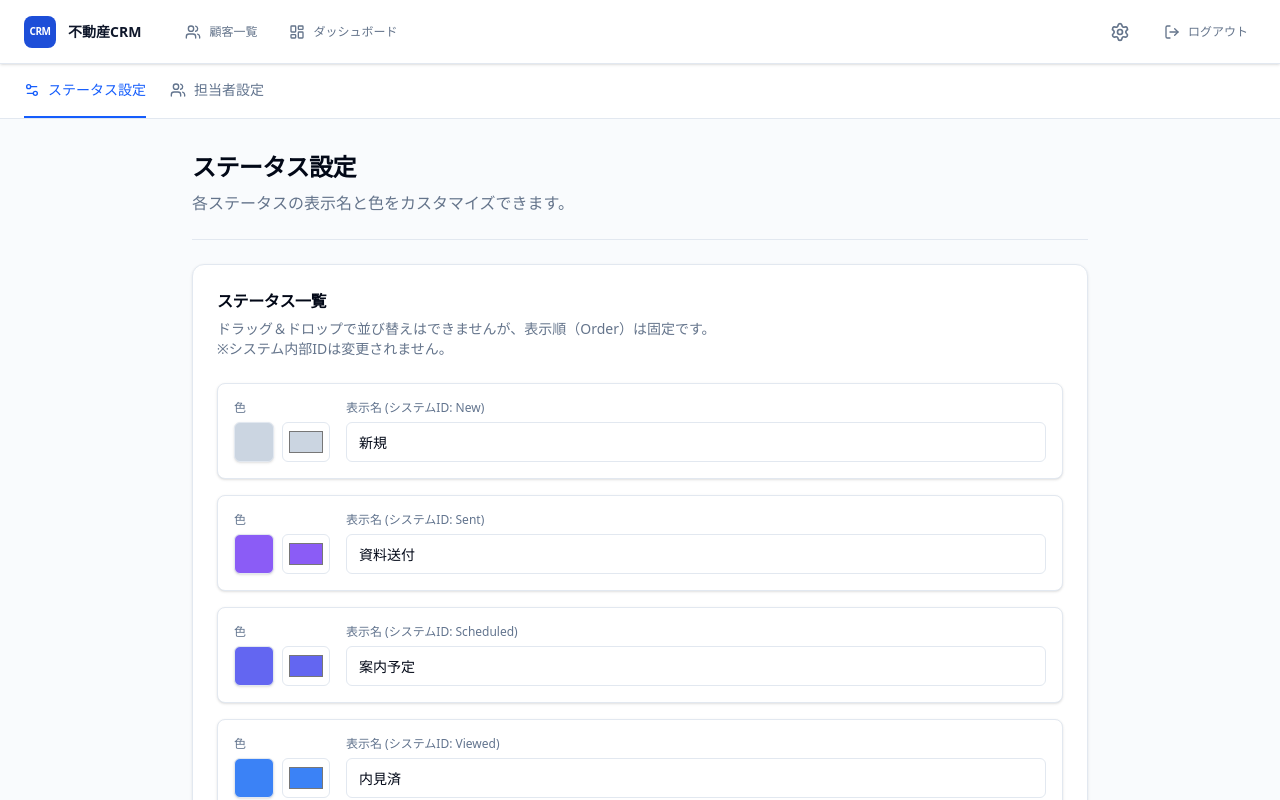
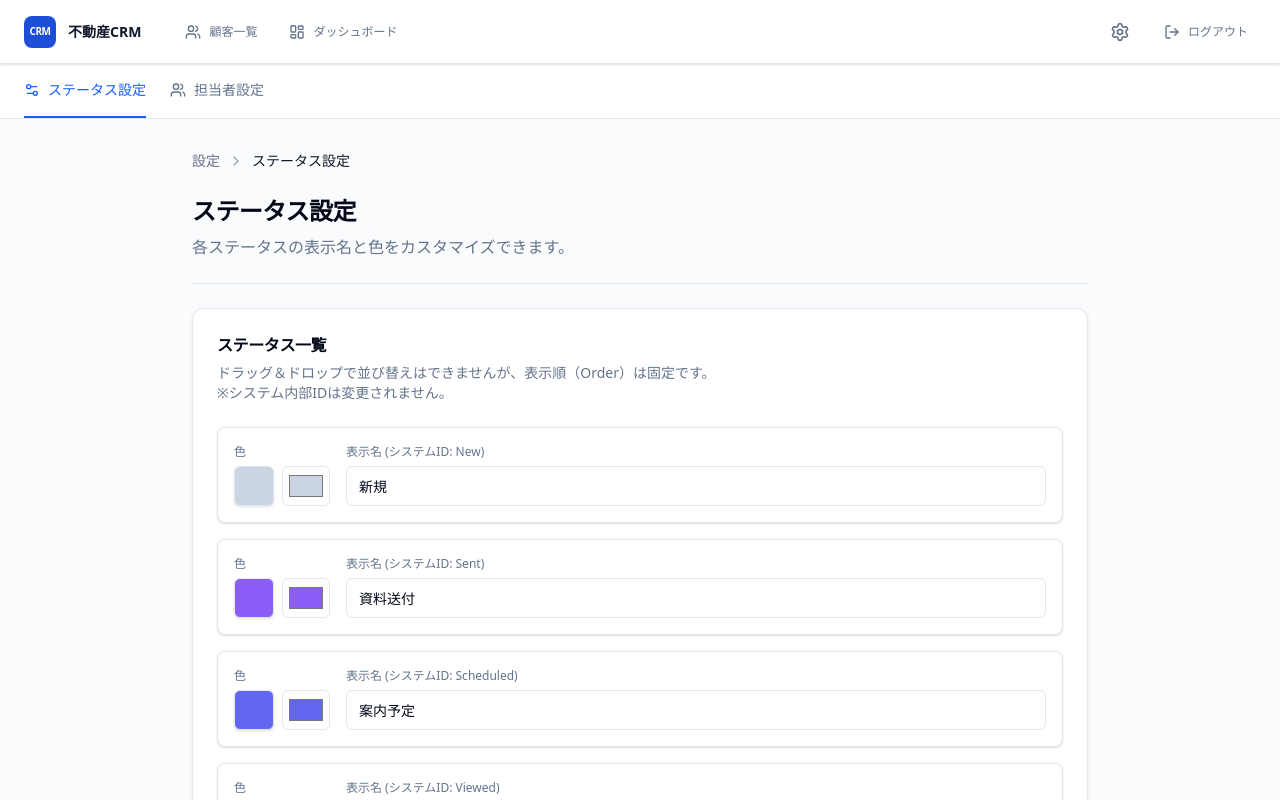
Before and after one commit to Kento03Onodera/pick-re-crm, a Next.js app: page /settings/statuses in a window 1280 px wide. Built offline with nearby package versions, Linux system fonts and the light colour scheme; no server answers; the database is empty.

Commit message:
feat: Add breadcrumbs to detail and settings pages

```diff
--- a/src/app/settings/agents/page.tsx
+++ b/src/app/settings/agents/page.tsx
@@ -5,12 +5,14 @@ import { useAgents, Agent } from "@/hooks/use-agents";
 import { Card, CardContent, CardDescription, CardHeader, CardTitle } from "@/components/ui/card";
 import { Avatar, AvatarFallback, AvatarImage } from "@/components/ui/avatar";
 import { Separator } from "@/components/ui/separator";
+import { Breadcrumbs } from "@/components/ui/breadcrumbs";
 
 export default function SettingsAgentsPage() {
     const { agents, loading } = useAgents();
 
     return (
         <div className="space-y-6">
+            <Breadcrumbs items={[{ label: "設定" }, { label: "担当者設定" }]} />
             <div>
                 <h1 className="text-2xl font-bold tracking-tight">担当者設定</h1>
                 <p className="text-muted-foreground mt-2">
--- a/src/app/settings/statuses/page.tsx
+++ b/src/app/settings/statuses/page.tsx
@@ -9,6 +9,7 @@ import { useStatuses } from "@/hooks/use-statuses";
 import { StatusConfig } from "@/types/lead";
 import { Loader2, Save, RotateCcw } from "lucide-react";
 import { Separator } from "@/components/ui/separator";
+import { Breadcrumbs } from "@/components/ui/breadcrumbs";
 
 export default function SettingsStatusPage() {
     const { statuses, loading, updateStatuses } = useStatuses();
@@ -56,6 +57,7 @@ export default function SettingsStatusPage() {
 
     return (
         <div className="space-y-6">
+            <Breadcrumbs items={[{ label: "設定" }, { label: "ステータス設定" }]} />
             <div>
                 <h1 className="text-2xl font-bold tracking-tight">ステータス設定</h1>
                 <p className="text-muted-foreground mt-2">
--- a/src/components/leads/LeadDetailHeader.tsx
+++ b/src/components/leads/LeadDetailHeader.tsx
@@ -10,6 +10,7 @@ import { Button } from "@/components/ui/button";
 import { Phone, Mail, Edit, Trash2 } from "lucide-react";
 import { Avatar, AvatarFallback, AvatarImage } from "@/components/ui/avatar";
 import { useStatuses } from "@/hooks/use-statuses";
+import { Breadcrumbs } from "@/components/ui/breadcrumbs";
 
 interface LeadDetailHeaderProps {
     lead: Lead;
@@ -36,7 +37,13 @@ export function LeadDetailHeader({ lead }: LeadDetailHeaderProps) {
     };
 
     return (
-        <div className="bg-white border-b px-8 py-6 shrink-0">
+        <div className="bg-white border-b px-8 py-6 shrink-0 space-y-4">
+            <Breadcrumbs
+                items={[
+                    { label: "顧客一覧", href: "/leads" },
+                    { label: lead.name }
+                ]}
+            />
             <div className="flex items-start justify-between">
                 <div className="flex items-start gap-6">
                     <Avatar className="h-20 w-20 mt-1">
--- /dev/null
+++ b/src/components/ui/breadcrumbs.tsx
@@ -0,0 +1,39 @@
+import Link from "next/link";
+import { ChevronRight } from "lucide-react";
+
+export interface BreadcrumbItem {
+    label: string;
+    href?: string;
+}
+
+interface BreadcrumbsProps {
+    items: BreadcrumbItem[];
+    className?: string;
+}
+
+export function Breadcrumbs({ items, className }: BreadcrumbsProps) {
+    return (
+        <nav className={`flex items-center gap-2 text-sm ${className}`}>
+            {items.map((item, index) => {
+                const isLast = index === items.length - 1;
+                return (
+                    <div key={index} className="flex items-center gap-2">
+                        {index > 0 && <ChevronRight className="w-4 h-4 text-gray-400" />}
+                        {item.href && !isLast ? (
+                            <Link
+                                href={item.href}
+                                className="text-gray-500 hover:text-gray-900 transition-colors font-medium"
+                            >
+                                {item.label}
+                            </Link>
+                        ) : (
+                            <span className={`font-medium ${isLast ? "text-gray-900" : "text-gray-500"}`}>
+                                {item.label}
+                            </span>
+                        )}
+                    </div>
+                );
+            })}
+        </nav>
+    );
+}
```
